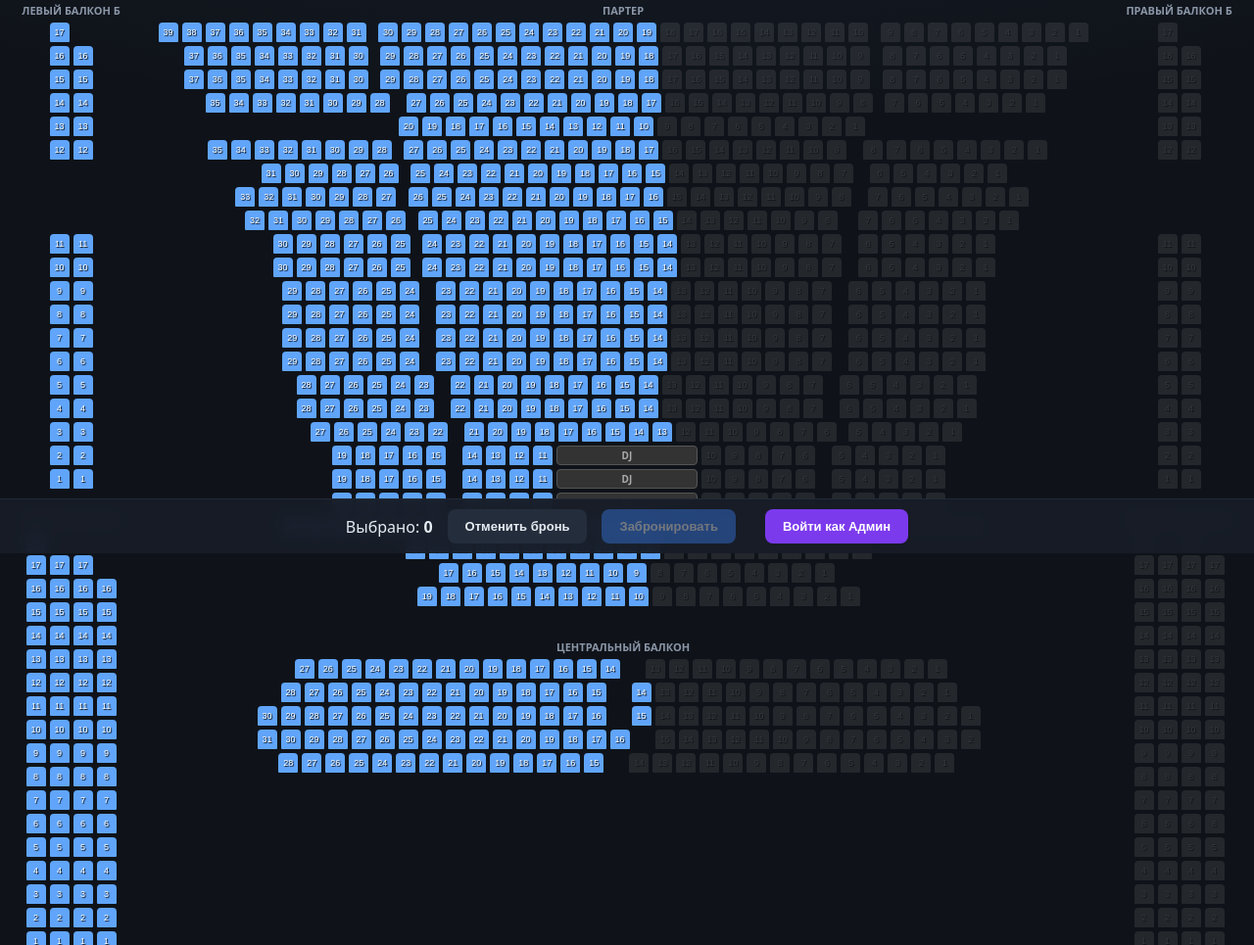
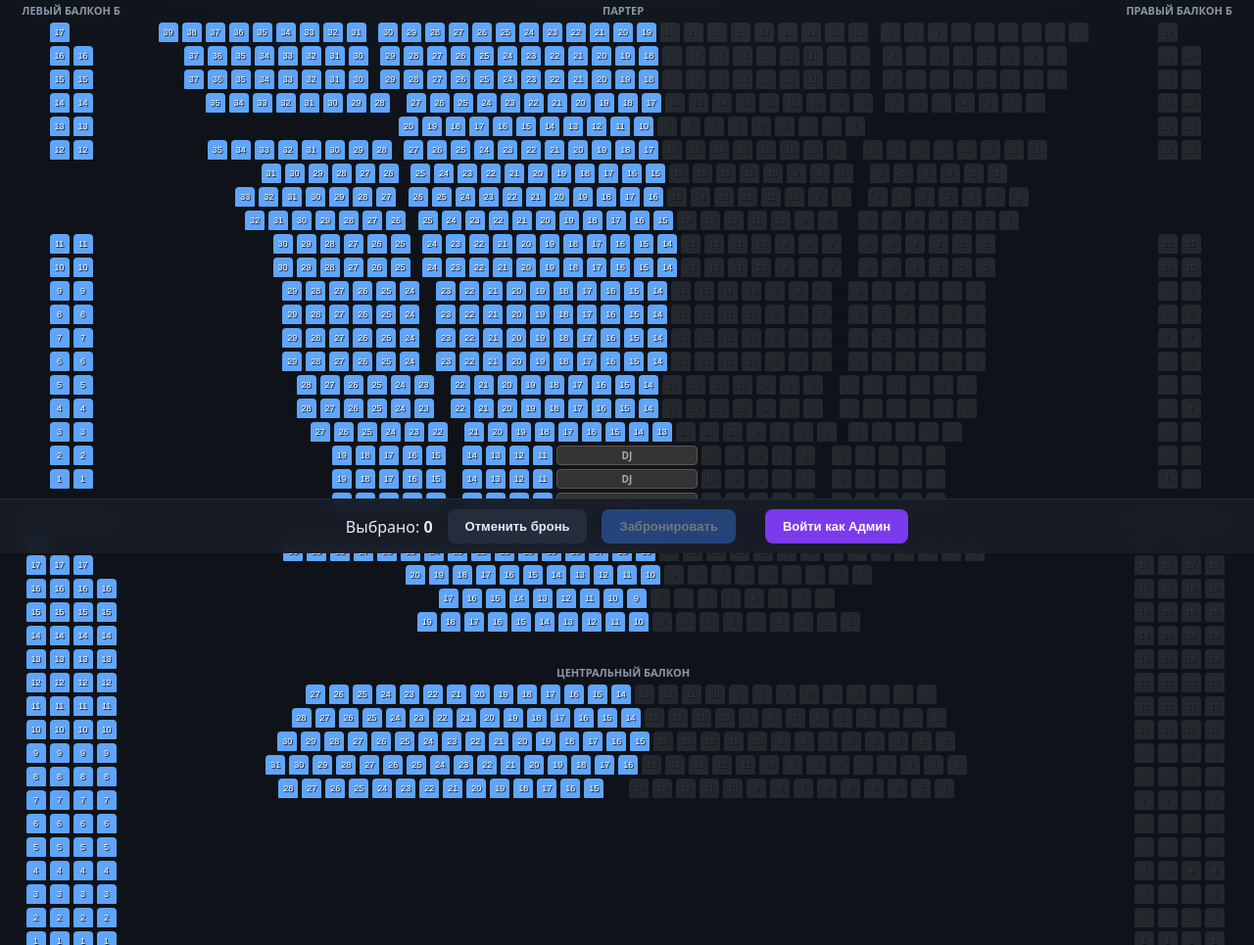
Before and after one commit to katyni94/ticket-booking, a website: page public/index.html in a window 1280 px wide. Shown: the part 235-1200 px from the top of the page at 98% size. Drawn offline with Linux system fonts and the light colour scheme; no server answers.

Commit message:
Update index.html

```diff
--- a/public/index.html
+++ b/public/index.html
@@ -139,7 +139,6 @@
   <button class="btn primary" id="settingsBtn" style="display:none; background:#f59e0b;" onclick="openSettings()">⚙ Настройки цен</button>
 </div>
 
-<!-- МОДАЛКА БРОНИРОВАНИЯ -->
 <div class="modal" id="modal" hidden>
   <div class="modal-card">
     <h2>Подтверждение брони</h2>
@@ -156,7 +155,6 @@
   </div>
 </div>
 
-<!-- МОДАЛКА ОТМЕНЫ -->
 <div class="modal" id="cancelModal" hidden>
   <div class="modal-card">
     <h2>Отмена брони</h2>
@@ -172,7 +170,6 @@
   </div>
 </div>
 
-<!-- МОДАЛКА НАСТРОЕК -->
 <div class="modal" id="settingsModal" hidden>
   <div class="modal-card">
     <h2>Настройки цен (JSON)</h2>
@@ -208,7 +205,6 @@ let cancelSeats = new Set();
 let isAdminMode = false;
 let priceSettings = {};
 
-// --- СХЕМА ЗАЛА ---
 const parterreStrings = [
   "-000000000-000000000000000000000-000000000-", "--00000000-000000000000000000000-00000000-", "--00000000-000000000000000000000-00000000-",
   "--00000000--00000000000000000000-0000000-", "---------------00000000000000000000-----------", "---00000000-0000000000000000000--00000000-",
@@ -222,13 +218,13 @@ const parterreStrings = [
 ];
 const parterreMaxSeats = [39, 37, 37, 35, 20, 35, 31, 33, 32, 30, 30, 29, 29, 29, 29, 28, 28, 27, 19, 19, 19, 30, 20, 17, 19];
 
-// Добавили разрыв в 4 пустоты (----) между 15 и 14 местами
+// ИСПРАВЛЕНО: Разрыв (----) теперь ТОЛЬКО в 5-м ряду
 const centralStrings = [
-  "---------00000000000000----0000000000000----------", // 1 (27 мест)
-  "--------00000000000000----00000000000000----------", // 2 (28 мест)
-  "-------000000000000000----000000000000000---------", // 3 (30 мест)
-  "-------0000000000000000----00000000000000---------", // 4 (31 мест)
-  "-------00000000000000----00000000000000----------"  // 5 (28 мест)
+  "---------000000000000000000000000000----------", // 1 (27 мест)
+  "--------0000000000000000000000000000----------", // 2 (28 мест)
+  "-------00000000000000000000000000000----------", // 3 (30 мест)
+  "-------000000000000000000000000000000----------", // 4 (31 мест)
+  "-------00000000000000----00000000000000----------"  // 5 (28 мест, с разрывом)
 ];
 const centralMaxSeats = [27, 28, 30, 31, 28];
 
@@ -292,7 +288,6 @@ function parseRow(str, maxSeat) {
   return row;
 }
 
-// ЛОГИКА ЦВЕТОВ ИЗ НАСТРОЕК АДМИНА
 function getPriceAndColor(zone, row) {
   let config = priceSettings[zone] || priceSettings['parterre'] || {};
   let rowData = config[row];
@@ -332,9 +327,16 @@ function switchEvent(event) {
 
 function renderGrid(containerId, gridData, prefix, zoneName, defaultSide, isParterre = false) {
   const container = document.getElementById(containerId); if (!container) return; container.innerHTML = '';
+
   gridData.forEach((rowData, rowIndex) => {
     const rowNum = rowIndex + 1;
-    const rowDiv = document.createElement('div'); rowDiv.className = 'row';
+    const rowDiv = document.createElement('div');
+    rowDiv.className = 'row';
+
+    if (prefix === 'parterre' && rowNum === 21) {
+      rowDiv.style.marginBottom = '30px'; // Большой проход между 21 и 22 рядом
+    }
+
     const { price, color } = getPriceAndColor(prefix, rowNum);
 
     rowData.forEach(item => {
@@ -404,7 +406,6 @@ async function loadSettings() {
     const res = await fetch('/api/settings');
     priceSettings = await res.json();
     if (!priceSettings || Object.keys(priceSettings).length === 0) {
-      // Дефолтные настройки, если в базе пусто
       priceSettings = {
         parterre: {
           "1": { "price": 1500, "color": "#ef4444" },
@@ -508,7 +509,6 @@ document.getElementById('adminBtn').addEventListener('click', () => {
   }
 });
 
-// НАСТРОЙКИ ЦЕН
 function openSettings() {
   document.getElementById('settingsJson').value = JSON.stringify(priceSettings, null, 2);
   document.getElementById('settingsError').textContent = '';
@@ -536,7 +536,6 @@ async function saveSettings() {
   }
 }
 
-// БРОНИРОВАНИЕ
 document.getElementById('bookBtn').addEventListener('click', () => {
   if (!selected.size) return;
   document.getElementById('modalSeats').textContent = seatsText();
@@ -607,7 +606,6 @@ async function cancelBookings() {
 let toastTimer;
 function showToast(msg){ document.getElementById('toast').textContent=msg; document.getElementById('toast').classList.add('show'); clearTimeout(toastTimer); toastTimer=setTimeout(()=>document.getElementById('toast').classList.remove('show'),2500); }
 
-// ЗАПУСК
 loadSettings();
 loadBookings();
 setInterval(loadBookings, POLL_MS);
```
